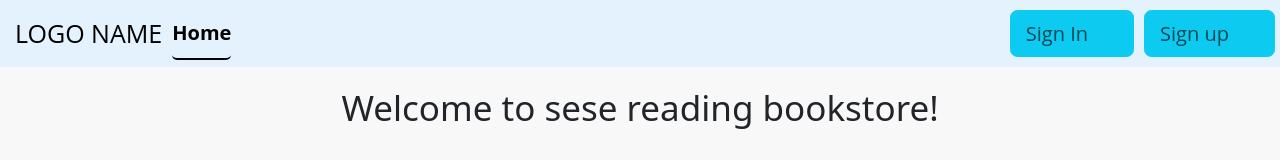
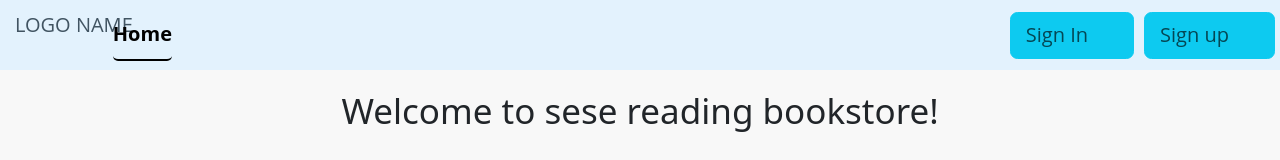
Before and after one commit to caiirene/sese-reading, a React (Create React App) app: page / in a window 1280 px wide. Shown: the top 160 px of the page. Built offline with nearby package versions, Linux system fonts and the light colour scheme; no server answers.

Commit message:
Update NavBar.js

```diff
--- a/src/Components/NavBar/NavBar.js
+++ b/src/Components/NavBar/NavBar.js
@@ -103,9 +103,9 @@ function NavBar() {
   return (
     <nav className="navbar navbar-expand-lg" style={{ backgroundColor: "#e3f2fd", fontFamily: "'Open Sans', sans-serif" }}>
       <div className="container-fluid">
-        <a className="navbar-brand" href="#">
+        <p >
           LOGO NAME
-        </a>
+        </p>
         <button className="navbar-toggler" type="button" data-bs-toggle="collapse" data-bs-target="#navbarNav" aria-controls="navbarNav" aria-expanded="false" aria-label="Toggle navigation">
           <span className="navbar-toggler-icon"></span>
         </button>
@@ -135,7 +135,7 @@ function NavBar() {
           <div className="d-flex">
             <ul className="navbar-nav ms-auto">
               <li className="nav-item flow-end btn btn-info">
-                <a className="nav-link" onClick={signOut}>Sign Out</a>
+                <NavLink className="nav-link" onClick={signOut}>Sign Out</NavLink>
               </li>
             </ul>
           </div>
```
